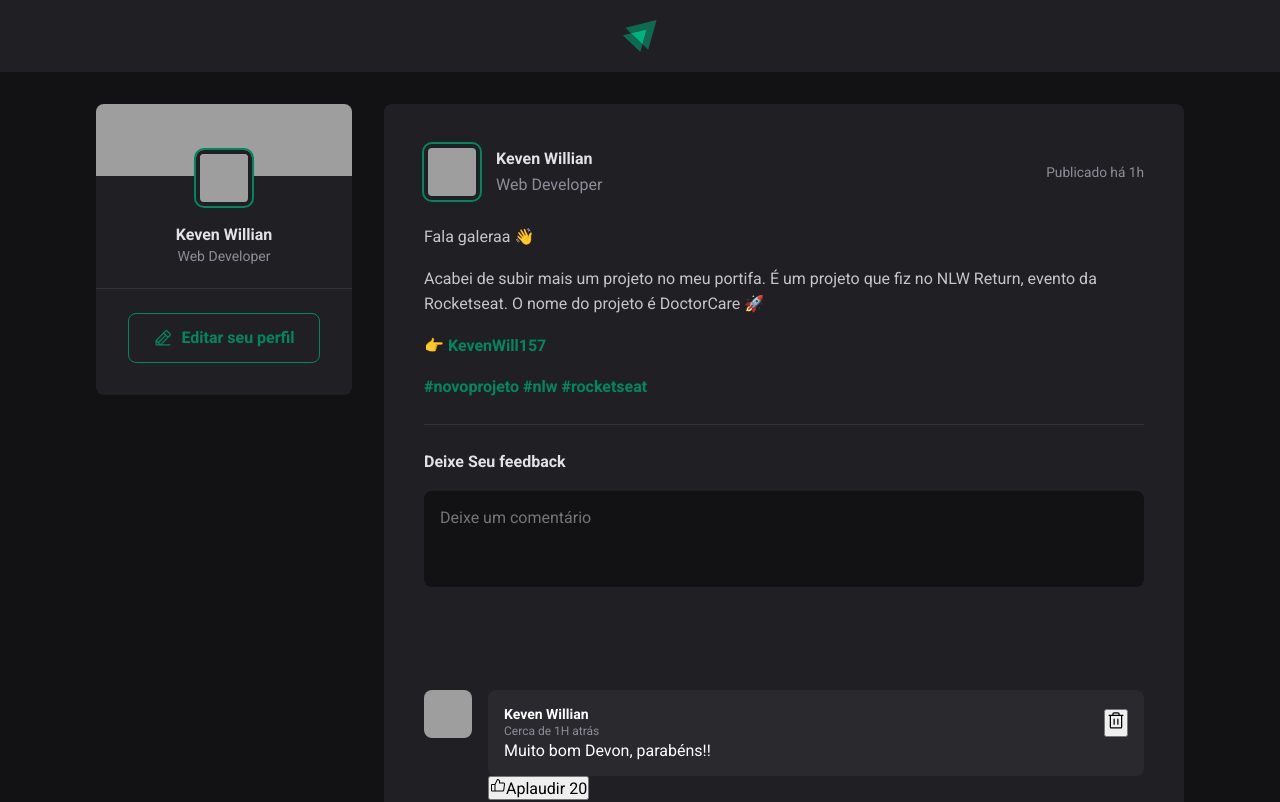
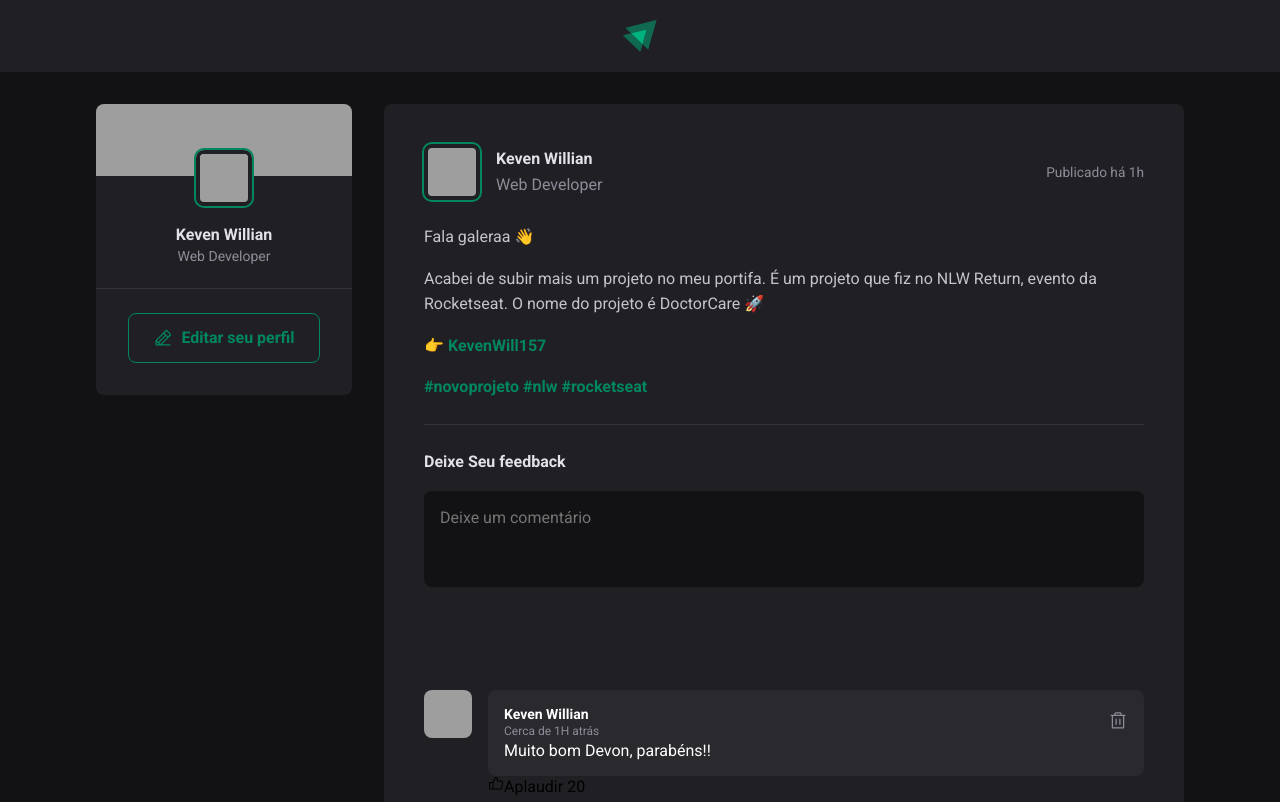
Before and after one commit to keven157751/Ignitefeed2, a React (Vite) app: page / in a window 1280 px wide. Shown: the top 802 px of the page. Built offline with nearby package versions, Linux system fonts and the light colour scheme; grey boxes are pictures that could not be loaded.

Commit message:
SideBar Teste

```diff
--- a/src/components/Comment.module.css
+++ b/src/components/Comment.module.css
@@ -37,3 +37,19 @@
     line-height: 1.6;
     color: var(--gray-400);
 }
+
+.header button {
+    background: transparent;
+    color: var(--gray-400);
+    border: 0;
+
+}
+
+.header button:focus {
+    border-radius: 3px;
+}
+
+.commentBox button {
+    background: transparent;
+    border: 0;
+}
--- a/src/components/Sidebar.module.css
+++ b/src/components/Sidebar.module.css
@@ -42,6 +42,7 @@
     border-top: 1px solid var(--gray-600);
     margin-top: 1.5rem;
     padding: 1.5rem 2rem 2rem;
+
 }
 
 .Sidebar footer a {
```
